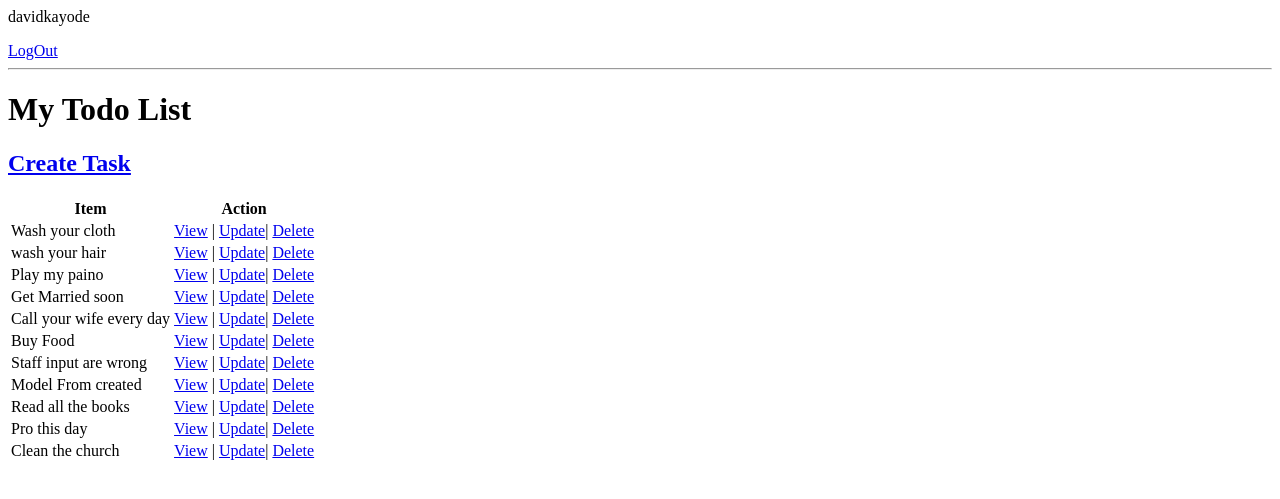
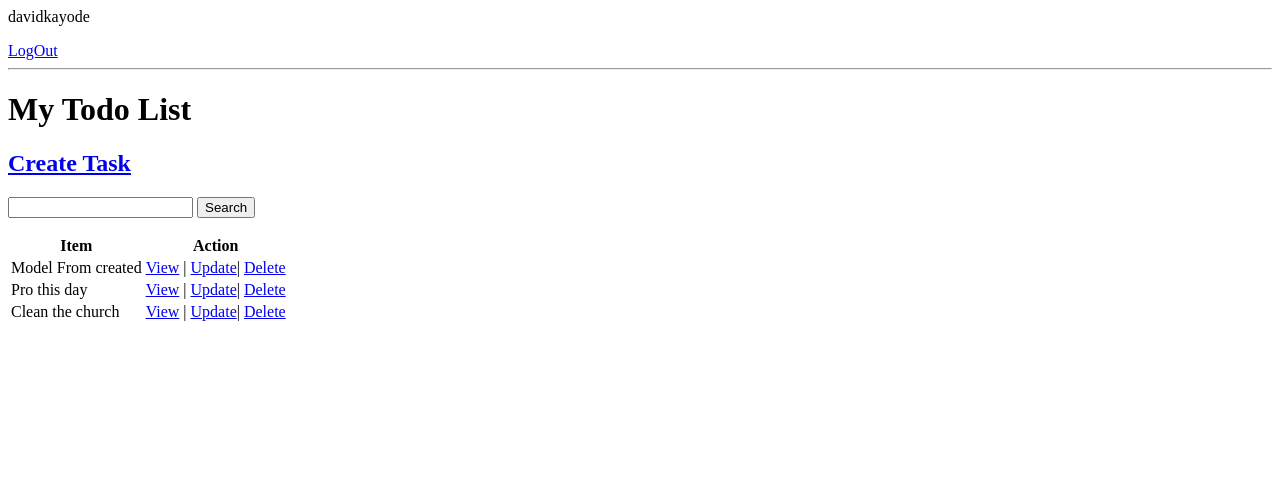
Before and after one commit to davidakinfenwa/todo_maker, a Django app: page / in a window 1280 px wide. Shown: the top 499 px of the page. Run offline with Django 4.2, Linux system fonts and the light colour scheme; a user stored in the database is signed in; data comes from the database, SQL or seed files in the repository; both versions use the stored data as it was after the commit.

Commit message:
Created the search logic

```diff
--- a/base/templates/base/login.html
+++ b/base/templates/base/login.html
@@ -5,3 +5,6 @@
 
 <input type="submit" value="login">
 </form>
+
+
+<p>Don't have an account?  <span style="color: crimson;"> <a href="{% url 'register' %}">Register</a>  </span></p>
--- a/base/templates/base/task_list.html
+++ b/base/templates/base/task_list.html
@@ -7,9 +7,15 @@
 {% endif %}
 
 <hr>
-<h1>My Todo List</h1>
+<h1>My Todo List </h1>
 
 <h2><a href="{% url 'task-create'  %}"> Create Task</a></h2>
+
+<form action="" method="get">
+
+    <input type="text" name="search-area" value={{search_input}}>
+    <input type="submit" value="Search">
+</form>
 <table>
     <tr>
         <th>Item</th>
--- a/base/urls.py
+++ b/base/urls.py
@@ -1,10 +1,11 @@
 from django.urls import path
-from .views import Tasklisk,TaskDetail,TaskCreate,TaskUpdate,TaskDelete,CustomLoginView
+from .views import Tasklisk,TaskDetail,TaskCreate,TaskUpdate,TaskDelete,CustomLoginView,RegisterPage
 from django.contrib.auth.views import LogoutView
 
 
 urlpatterns =[
     path('login/', CustomLoginView.as_view(), name='login'),
+    path('register/', RegisterPage.as_view(), name='register'),
     path('logout/', LogoutView.as_view(next_page='login'), name='logout'),
     path('', Tasklisk.as_view(), name='tasks'),
     path('create-task', TaskCreate.as_view(), name='task-create'),
--- a/base/views.py
+++ b/base/views.py
@@ -1,9 +1,11 @@
-from django.shortcuts import render
-from django.views.generic import ListView, DetailView,CreateView,UpdateView,DeleteView
+from django.shortcuts import render,redirect
+from django.views.generic import ListView, DetailView,CreateView,UpdateView,DeleteView,FormView
 from .models import Task
 from django.urls import reverse_lazy
 from django.contrib.auth.views import LoginView
 from django.contrib.auth.mixins import LoginRequiredMixin
+from django.contrib.auth.forms import UserCreationForm
+from django.contrib.auth import login
 
 # Create your views here.
 
@@ -16,9 +18,47 @@
     def get_success_url(self):
         return reverse_lazy('tasks')
 
+
+class RegisterPage(FormView):
+    template_name='base/register.html'
+    form_class=UserCreationForm
+    redirect_authenticated_user=True
+    success_url=reverse_lazy('tasks')
+
+    def form_valid(self, form):
+        user=form.save()
+        if(user is not None):
+            login(self.request, user)
+        return super(RegisterPage, self).form_valid(form)
+
+        # this function redirect logged in user to the landing page
+    def get(self, *args, **kwargs):
+        if self.request.user.is_authenticated:
+            return redirect('tasks')
+
+        return super(RegisterPage, self).get( *args, **kwargs)
+
+
+
 class Tasklisk(LoginRequiredMixin, ListView):
     model = Task
     context_object_name = 'tasks'
+
+    def get_context_data(self, **kwargs):
+        context_object_name=super().get_context_data(**kwargs)
+        context_object_name['tasks']=context_object_name['tasks'].filter(user=self.request.user)
+        context_object_name['count']=context_object_name['tasks'].filter(complete=False).count()
+
+        # saving the search keyword to the search_input
+        search_input=self.request.GET.get('search-area') or ''
+        if search_input:
+            # performing the search base on title
+            context_object_name['tasks']=context_object_name['tasks'].filter(title__icontains=search_input)
+
+            # keeping the last typed keyword in the search area if it not clared
+            context_object_name['search_input']=search_input
+
+        return context_object_name
 
 
 class TaskDetail(LoginRequiredMixin, DetailView):
@@ -29,8 +69,12 @@
 
 class TaskCreate(LoginRequiredMixin, CreateView):
     model=Task
-    fields='__all__'
+    fields=['title', 'description','complete']
     success_url=reverse_lazy('tasks')
+
+    def form_valid(self, form):
+        form.instance.user=self.request.user
+        return super(TaskCreate, self).form_valid(form)
 
 class TaskUpdate(LoginRequiredMixin, UpdateView):
     model=Task
```
Also changed, not shown: base/templates/base/register.html (added, +10 -0 lines), base/templates/base/main.html (added), db.sqlite3.
